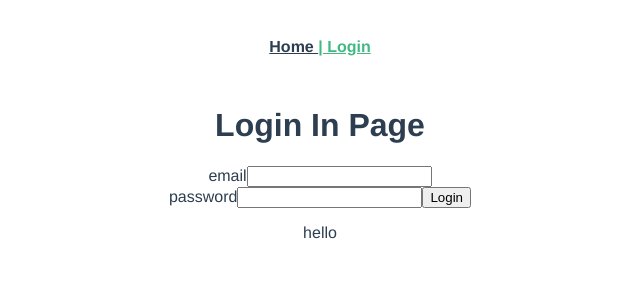
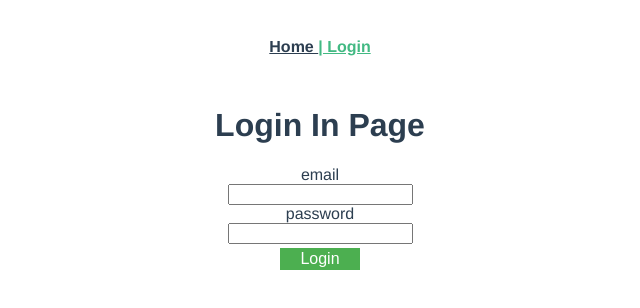
Before and after one commit to xkatze/Assignment-3-gui, a Vue app: page /#/login in a window 1280 px wide. Shown: the top 308 px of the page, without its empty margins (320-960 px from the left). Built offline with nearby package versions, Linux system fonts and the light colour scheme; sample sign-in values are in the browser's storage.

Commit message:
style done

```diff
--- a/src/views/CreateJob.vue
+++ b/src/views/CreateJob.vue
@@ -1,39 +1,46 @@
 <template>
     <div class="about">
-        <h2>Her kan der oprettes et job</h2>
+        <h2>Create new job</h2>
         <form class="CreateJob" id="HobID">
 
 
             <label for="Customer">Costumer</label>
+            <br />
             <input required v-model="customer" id="Customer" type="text" />
-            <br>
+
             <br />
             <label for="yearstart">Year of start</label>
+            <br />
             <input required v-model="year" id="yearstart" type="text" />
-            <br>
+
             <br />
             <label for="monthstart">Start month</label>
+            <br />
             <input required v-model="month" id="monthstart" type="text" />
-            <br>
+
             <br />
             <label for="daystart">Start day</label>
+            <br />
             <input required v-model="day" id="daystart" type="text" />
-            <br>
+
             <br />
 
             <label for="Amountofday">Amount of days </label>
+            <br />
             <input required v-model="days" id="Amountofday" type="text" />
-            <br>
+
             <br />
 
             <label for="locations">Location</label>
+            <br />
             <input required v-model="location" id="locations" type="text" />
-            <br>
+
             <br />
 
             <label for="Comments">Comments</label>
+            <br />
             <input required v-model="comments" id="Comments" type="text" />
-
+            <br />
             <button v-on:click="createJob" class="button" type="submit">Create</button>
         </form>
     </div>
--- a/src/views/CreateModel.vue
+++ b/src/views/CreateModel.vue
@@ -1,86 +1,105 @@
 <template>
     <div class="about">
-        <h2>Her kan der oprettes</h2>
+        <h2>Create new model</h2>
         <form class="CreateModel" id="ModelID">
 
 
             <label for="Fname">First Name</label>
+            <br />
             <input required v-model="firstName" id="Fname" type="text" />
-            <br>
+
             <br />
             <label for="Lname">Last Name</label>
+            <br />
             <input required v-model="lastName" id="Lname" type="text" />
-            <br>
+
             <br />
             <label for="Mail">Email</label>
+            <br />
             <input required v-model="email" id="Mail" type="text" />
-            <br>
+
             <br />
             <label for="PhoneNo">phoneNo</label>
+            <br />
             <input required v-model="phoneNo" id="PhoneNo" type="text" />
-            <br>
+
             <br />
 
             <label for="Addr1">Adresse 1</label>
+            <br />
             <input required v-model="addresLine1" id="Addr1" type="text" />
-            <br>
+
             <br />
             <label for="Addr1">Adresse 2</label>
+            <br />
             <input required v-model="addresLine2" id="Addr2" type="text" />
-            <br>
+
             <br />
             <label for="ZipNr">Zip Number</label>
+            <br />
             <input required v-model="zip" id="ZipNr" type="text" />
-            <br>
+
             <br />
             <label for="CityOfOccu">City</label>
+            <br />
             <input required v-model="city" id="CityOfOccu" type="text" />
-            <br>
+
             <br />
 
             <label for="CountryOccu">Country</label>
+            <br />
             <input required v-model="country" id="CountryOccu" type="text" />
-            <br>
+
             <br />
             <label for="Year">Year of birth</label>
+            <br />
             <input required v-model="year" id="Year" type="text" />
-            <br>
+
             <br />
             <label for="Month">Month of birth</label>
+            <br />
             <input required v-model="month" id="Month" type="text" />
-            <br>
+
             <br />
             <label for="Day">Day of birth</label>
+            <br />
             <input required v-model="day" id="Day" type="text" />
-            <br>
+
             <br />
             <label for="NationalityOf">Nationality</label>
+            <br />
             <input required v-model="nationality" id="NationalityOf" type="text" />
-            <br>
+
             <br />
             <label for="HeightOf">Height</label>
+            <br />
             <input required v-model="height" id="HeightOf" type="text" />
-            <br>
+
             <br />
             <label for="ShoeSizeM">ShoeSize</label>
+            <br />
             <input required v-model="shoeSize" id="ShoeSizeM" type="text" />
-            <br>
+
             <br />
             <label for="HairColorM">HairColor</label>
+            <br />
             <input required v-model="hairColor" id="HairColorM" type="text" />
-            <br>
+
             <br />
             <label for="EyeColorM">EyeColor</label>
+            <br />
             <input required v-model="eyeColor" id="EyeColorM" type="text" />
-            <br>
+
             <br />
             <label for="Comments">Comments</label>
+            <br />
             <input required v-model="comments" id="Comments" type="text" />
-            <br>
+
             <br />
             <label for="Password">Password</label>
+            <br />
             <input required v-model="password" id="Password" type="text" />
-            <br>
+
             <br />
 
             <button v-on:click="createModel" class="button" type="submit">Create</button>
@@ -183,7 +202,7 @@ export default {
         background-color: #4CAF50;
         border: none;
         color: white;
-        padding: 10px 10px;
+        padding: 10px 30px;
         text-align: center;
         text-decoration: none;
         display: inline-block;
--- a/src/views/Home.vue
+++ b/src/views/Home.vue
@@ -1,8 +1,8 @@
 <template>
     <div class="card text-center m-3">
-        <h5 class="card-header">Simple GET Request</h5>
-        <div class="card-body">Total vue packages: {{totalVuePackages}}</div>
-    </div>
+        <h2>Models Management App</h2>
+
+        </div>
 </template>
 
 <script>
--- a/src/views/Login.vue
+++ b/src/views/Login.vue
@@ -3,15 +3,16 @@
     <h1>Login In Page</h1>
     <form class="login" id="loginID">
         <label>email</label>
-        <input required v-model= "email" type="text"/>
-        <br/>
+        <br />
+        <input required v-model="email" type="text" />
+        <br />
         <label>password</label>
-        <input required v-model= "password" type="password"/>
-        <button v-on:click="loginbutton" type="submit">Login</button>
+        <br />
+        <input required v-model="password" type="password" />
+        <br />
+        <button v-on:click="loginbutton" class="button" type="submit">Login</button>
     </form>
-    <p>{{msg}}</p>
-    <p>{{msg2}}</p>
-    <p>{{msg3}}</p>
+
   </div>
 </template>
 
@@ -76,3 +77,20 @@ import VueJwtDecode from "vue-jwt-decode";
         }
     }
 </script>
+
+<style scoped>
+    .button {
+        background-color: #4CAF50;
+        border: none;
+        color: white;
+        padding: 2px 20px;
+        text-align: center;
+        text-decoration: none;
+        display: inline-block;
+        font-size: 16px;
+        margin: 4px 2px;
+        cursor: pointer;
+    }
+
+
+</style>
--- a/src/views/MakeExpense.vue
+++ b/src/views/MakeExpense.vue
@@ -1,28 +1,35 @@
 <template>
+
     <div class="makeExpense">
+        <h2>Add expenses</h2>
         <label>JobID</label>
-        <br/>
-        <input required v-model= "jobID" type="number"/>
-        <br/>
+        <br />
+        <input required v-model="jobID" type="number" />
+        <br />
         <label>Day</label>
-        <input required v-model= "day" type="text"/>
+        <br />
+        <input required v-model="day" type="text" />
+        <br />
         <label>Month</label>
-        <input required v-model= "month" type="text"/>
+        <br />
+        <input required v-model="month" type="text" />
+        <br />
         <label>Year</label>
-        <input required v-model= "year" type="text"/>
-        <br/>
+        <br />
+        <input required v-model="year" type="text" />
+        <br />
         <label>Comment</label>
-        <br/>
+        <br />
         <input type="text" required v-model="comment">
-        <br/>
+        <br />
         <label>Amount</label>
-        <br/>
-        <input type="number" required v-model= "expense">
-        <br/>
-        <button v-on:click="postExpense">submit</button>
-        <br/>
-        <br/>
-        <p>{{msg}}</p>
+        <br />
+        <input type="number" required v-model="expense">
+        <br />
+        <button v-on:click="postExpense" class="button">submit</button>
+        <br />
+        <br />
+
     </div>
 </template>
 
@@ -36,7 +43,7 @@ export default {
             year: "",
             comment: "",
             expense: "",
-            msg: "hello"
+
         }
     },
     methods: {
@@ -75,3 +82,41 @@ export default {
     }
 }
 </script>
+
+
+
+
+<style scoped>
+    .button {
+        background-color: #4CAF50;
+        border: none;
+        color: white;
+        padding: 10px 20px;
+        text-align: center;
+        text-decoration: none;
+        display: inline-block;
+        font-size: 16px;
+        margin: 4px 2px;
+        cursor: pointer;
+    }
+
+    input[type=number], select {
+        width: 25%;
+        padding: 12px 20px;
+        margin: 8px 0;
+        display: inline-block;
+        border: 1px solid #ccc;
+        border-radius: 4px;
+        box-sizing: border-box;
+    }
+
+    input[type=text], select {
+        width: 25%;
+        padding: 12px 20px;
+        margin: 8px 0;
+        display: inline-block;
+        border: 1px solid #ccc;
+        border-radius: 4px;
+        box-sizing: border-box;
+    }
+</style>
--- a/src/views/ShowJobs.vue
+++ b/src/views/ShowJobs.vue
@@ -1,5 +1,8 @@
 <template>
+
+
     <div class="app">
+        <h2>Current jobs</h2>
         <div>
             <table id="Thejobs">
                 <tr>
@@ -17,7 +20,7 @@
                     <td>{{item.comments}}</td>
                 </tr>
             </table>
-                <h1>{{Jobsa.days}}</h1>
+            <h1>{{Jobsa.days}}</h1>
         </div>
     </div>
 </template>
```
